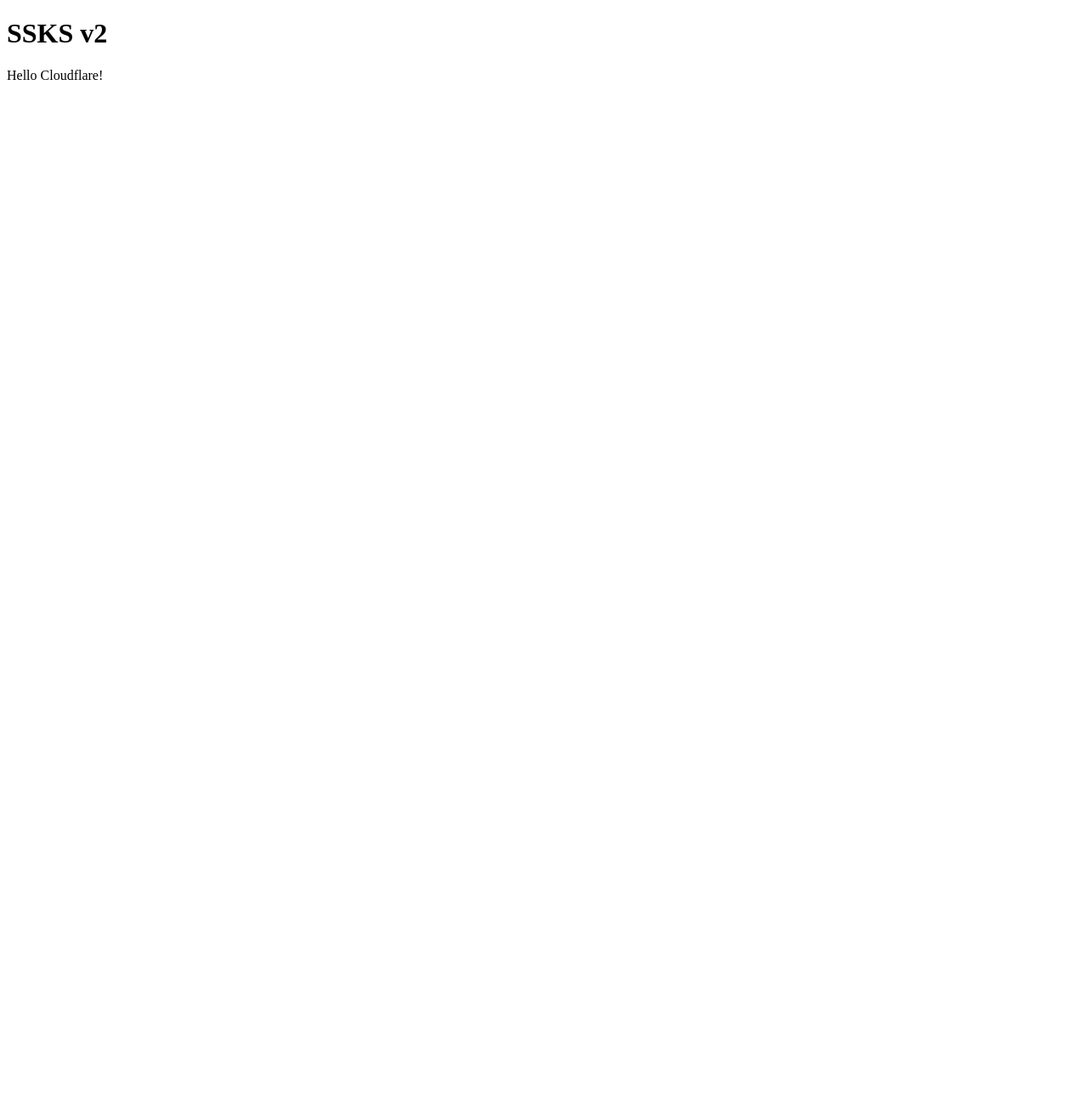
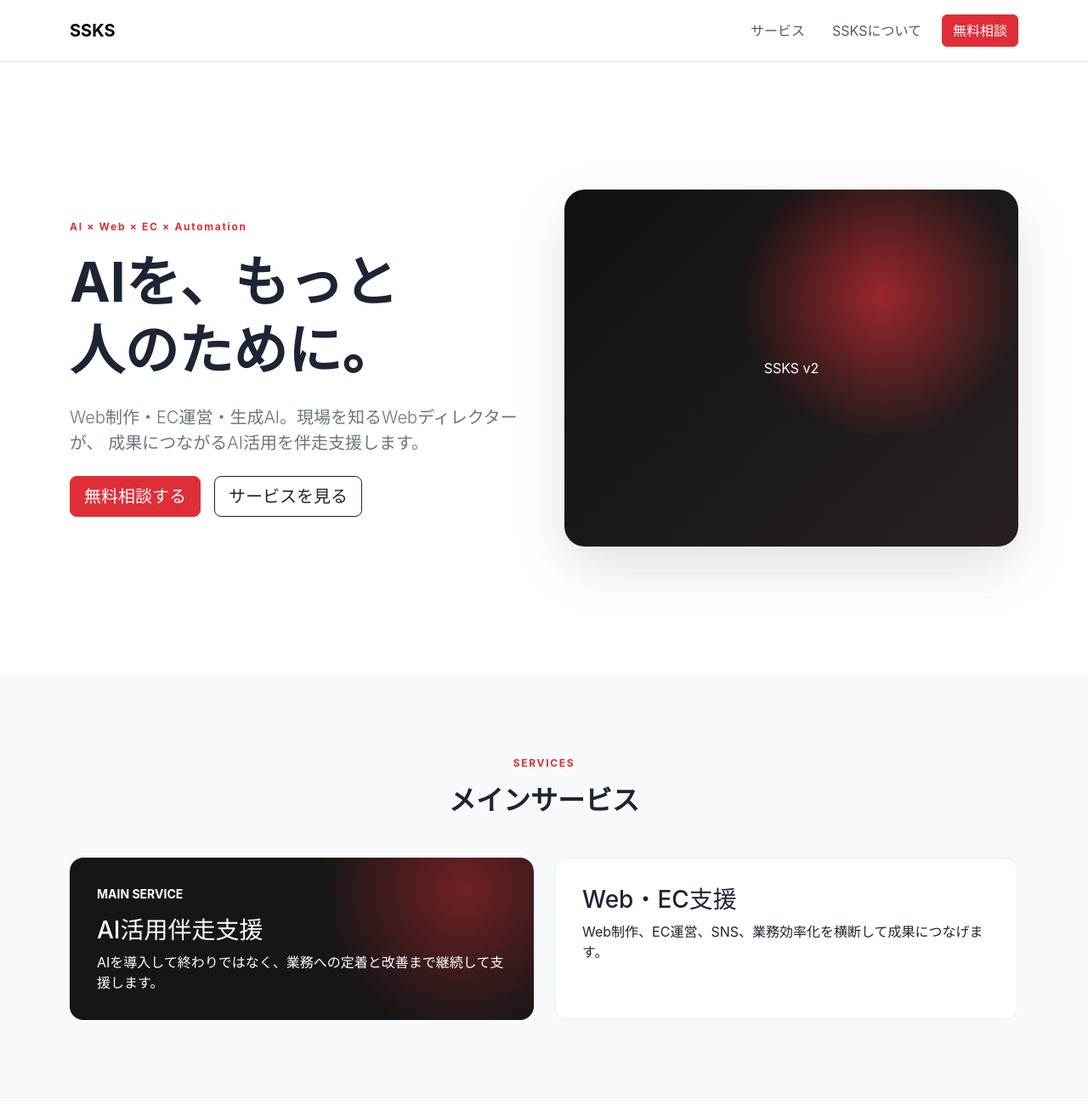
Before and after one commit to ssks-work/ssks-v2, a plain HTML site: page index.html in a window 1280 px wide. Shown: the top 1300 px of the page at 85% size. Before the commit the page ends 800 px from the top, so only its background shows below. Drawn offline with nearby package versions, Linux system fonts and the light colour scheme.

Commit message:
Add Bootstrap 5 starter layout

```diff
--- /dev/null
+++ b/assets/css/style.css
@@ -0,0 +1,99 @@
+:root {
+  --ssks-red: #df2e38;
+  --ssks-dark: #1d2433;
+  --ssks-light: #f7f7f8;
+}
+
+body {
+  color: var(--ssks-dark);
+  font-family:
+    -apple-system, BlinkMacSystemFont, "Helvetica Neue",
+    "Hiragino Kaku Gothic ProN", "Yu Gothic", sans-serif;
+}
+
+.section-padding {
+  padding-block: 6rem;
+}
+
+.hero {
+  min-height: 720px;
+}
+
+.hero-label,
+.section-label {
+  color: var(--ssks-red);
+  font-size: 0.75rem;
+  font-weight: 700;
+  letter-spacing: 0.14em;
+}
+
+.btn-brand {
+  color: #fff;
+  background: var(--ssks-red);
+  border-color: var(--ssks-red);
+}
+
+.btn-brand:hover,
+.btn-brand:focus {
+  color: #fff;
+  background: #bd202a;
+  border-color: #bd202a;
+}
+
+.hero-visual {
+  display: grid;
+  min-height: 420px;
+  place-items: center;
+  overflow: hidden;
+  border-radius: 1.5rem;
+  color: #fff;
+  background:
+    radial-gradient(circle at 70% 30%, rgb(223 46 56 / 65%), transparent 35%),
+    linear-gradient(135deg, #111, #282020);
+  box-shadow: 0 1.5rem 4rem rgb(0 0 0 / 12%);
+}
+
+.service-card {
+  padding: 2rem;
+  border: 1px solid #ececef;
+  border-radius: 1rem;
+  background: #fff;
+}
+
+.service-card-main {
+  color: #fff;
+  border: 0;
+  background:
+    radial-gradient(circle at 85% 20%, rgb(223 46 56 / 45%), transparent 35%),
+    #161616;
+}
+
+.about-placeholder {
+  display: grid;
+  min-height: 420px;
+  place-items: center;
+  border-radius: 1.25rem;
+  color: #777;
+  background: #ececef;
+}
+
+.contact-section {
+  background:
+    radial-gradient(circle at 65% 50%, rgb(223 46 56 / 40%), transparent 28%),
+    #171717;
+}
+
+@media (max-width: 991.98px) {
+  .section-padding {
+    padding-block: 4rem;
+  }
+
+  .hero {
+    min-height: auto;
+  }
+
+  .hero-visual,
+  .about-placeholder {
+    min-height: 320px;
+  }
+}
--- a/index.html
+++ b/index.html
@@ -1,14 +1,168 @@
-<!DOCTYPE html>
+<!doctype html>
 <html lang="ja">
 <head>
-    <meta charset="UTF-8">
-    <title>SSKS v2</title>
+  <meta charset="utf-8">
+  <meta name="viewport" content="width=device-width, initial-scale=1">
+  <meta
+    name="description"
+    content="SSKSは、AI・Web・EC・業務改善を組み合わせ、中小企業のAI活用を伴走支援します。"
+  >
+
+  <title>SSKS｜AI Strategy Partner</title>
+
+  <link
+    href="https://cdn.jsdelivr.net/npm/bootstrap@5.3.8/dist/css/bootstrap.min.css"
+    rel="stylesheet"
+  >
+  <link rel="stylesheet" href="./assets/css/style.css">
 </head>
+
 <body>
+  <header class="border-bottom">
+    <nav class="navbar navbar-expand-lg bg-white">
+      <div class="container py-2">
+        <a class="navbar-brand fw-bold" href="./">
+          SSKS
+        </a>
 
-<h1>SSKS v2</h1>
+        <button
+          class="navbar-toggler"
+          type="button"
+          data-bs-toggle="collapse"
+          data-bs-target="#globalNav"
+          aria-controls="globalNav"
+          aria-expanded="false"
+          aria-label="ナビゲーションを開閉"
+        >
+          <span class="navbar-toggler-icon"></span>
+        </button>
 
-<p>Hello Cloudflare!</p>
+        <div class="collapse navbar-collapse" id="globalNav">
+          <ul class="navbar-nav ms-auto align-items-lg-center gap-lg-3">
+            <li class="nav-item">
+              <a class="nav-link" href="#services">サービス</a>
+            </li>
+            <li class="nav-item">
+              <a class="nav-link" href="#about">SSKSについて</a>
+            </li>
+            <li class="nav-item">
+              <a class="btn btn-brand" href="#contact">無料相談</a>
+            </li>
+          </ul>
+        </div>
+      </div>
+    </nav>
+  </header>
 
+  <main>
+    <section class="hero d-flex align-items-center">
+      <div class="container py-5">
+        <div class="row align-items-center g-5">
+          <div class="col-lg-6">
+            <p class="hero-label mb-3">AI × Web × EC × Automation</p>
+
+            <h1 class="display-3 fw-bold lh-sm mb-4">
+              AIを、もっと<br>
+              人のために。
+            </h1>
+
+            <p class="lead text-secondary mb-4">
+              Web制作・EC運営・生成AI。現場を知るWebディレクターが、
+              成果につながるAI活用を伴走支援します。
+            </p>
+
+            <div class="d-flex flex-column flex-sm-row gap-3">
+              <a class="btn btn-brand btn-lg" href="#contact">
+                無料相談する
+              </a>
+              <a class="btn btn-outline-dark btn-lg" href="#services">
+                サービスを見る
+              </a>
+            </div>
+          </div>
+
+          <div class="col-lg-6">
+            <div class="hero-visual">
+              <span>SSKS v2</span>
+            </div>
+          </div>
+        </div>
+      </div>
+    </section>
+
+    <section id="services" class="section-padding bg-light">
+      <div class="container">
+        <div class="text-center mb-5">
+          <p class="section-label">SERVICES</p>
+          <h2 class="fw-bold">メインサービス</h2>
+        </div>
+
+        <div class="row g-4">
+          <div class="col-md-6">
+            <article class="service-card service-card-main h-100">
+              <p class="small fw-bold">MAIN SERVICE</p>
+              <h3>AI活用伴走支援</h3>
+              <p class="mb-0">
+                AIを導入して終わりではなく、業務への定着と改善まで継続して支援します。
+              </p>
+            </article>
+          </div>
+
+          <div class="col-md-6">
+            <article class="service-card h-100">
+              <h3>Web・EC支援</h3>
+              <p class="mb-0">
+                Web制作、EC運営、SNS、業務効率化を横断して成果につなげます。
+              </p>
+            </article>
+          </div>
+        </div>
+      </div>
+    </section>
+
+    <section id="about" class="section-padding">
+      <div class="container">
+        <div class="row align-items-center g-5">
+          <div class="col-lg-5">
+            <div class="about-placeholder">PROFILE PHOTO</div>
+          </div>
+          <div class="col-lg-7">
+            <p class="section-label">ABOUT</p>
+            <h2 class="fw-bold mb-4">SSKSについて</h2>
+            <p>
+              SSKSは「娑婆存故我存」という造語に由来します。
+              「この世界があるから、私が存在する」という考えを軸に、
+              AIを人と企業のために活用します。
+            </p>
+            <p class="mb-0">
+              福岡県を拠点に、九州全域への訪問と全国オンライン対応を行います。
+            </p>
+          </div>
+        </div>
+      </div>
+    </section>
+
+    <section id="contact" class="contact-section section-padding text-white">
+      <div class="container text-center">
+        <h2 class="fw-bold mb-3">AIを、もっと人のために。</h2>
+        <p class="mb-4">まずは現在の課題をお聞かせください。</p>
+        <a class="btn btn-light btn-lg" href="mailto:rintaro@ssks.work">
+          無料相談はこちら
+        </a>
+      </div>
+    </section>
+  </main>
+
+  <footer class="py-4 bg-black text-white">
+    <div class="container d-flex justify-content-between">
+      <small>SSKS</small>
+      <small>&copy; SSKS</small>
+    </div>
+  </footer>
+
+  <script
+    src="https://cdn.jsdelivr.net/npm/bootstrap@5.3.8/dist/js/bootstrap.bundle.min.js"
+  ></script>
+  <script src="./assets/js/main.js"></script>
 </body>
 </html>
```
Also changed, not shown: assets/js/main.js (added).
